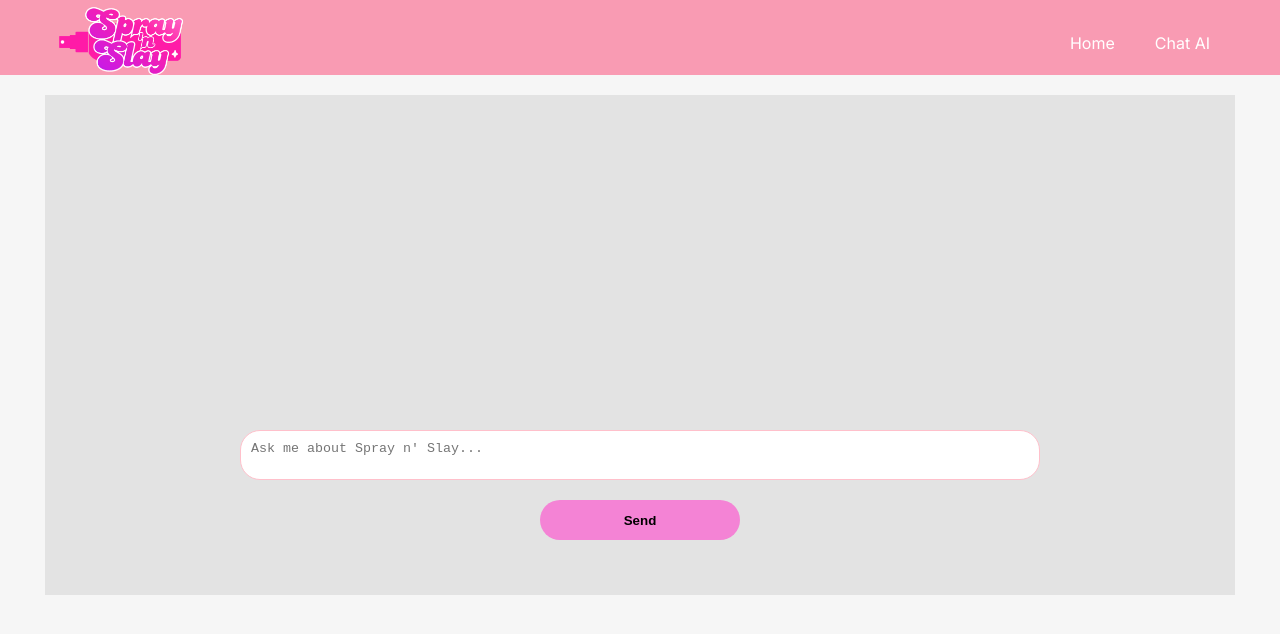
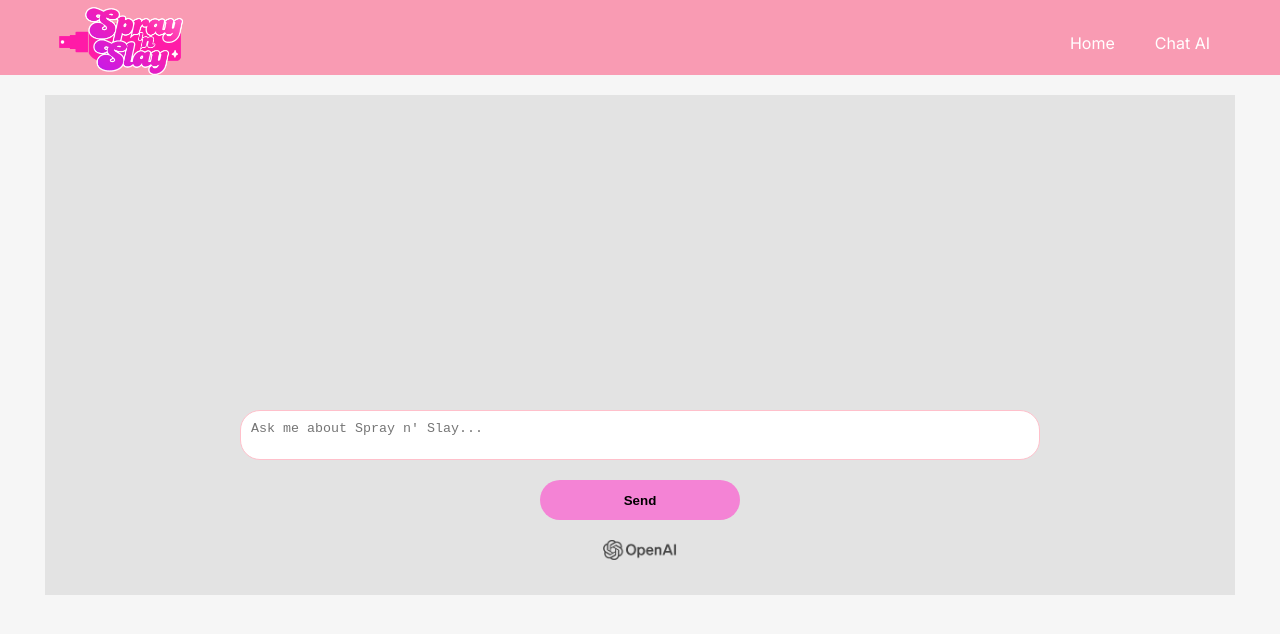
Before and after one commit to devhrvx/salinas-codes, a plain HTML site: page spray-slay/chat.html in a window 1280 px wide. Drawn offline with Linux system fonts and the light colour scheme.

Commit message:
Change bot rule and added OpenAI logo

```diff
--- a/spray-slay/chat.css
+++ b/spray-slay/chat.css
@@ -147,9 +147,21 @@ nav ul li a:active{
     font-weight: 700;
     border-radius: 20px;
     transition: .3s ease;
+    margin-bottom: 20px;
 }
 
 #send-btn:hover {
     background-color: #b9268d;
     color: white;
 }
+
+#openai {
+    width: 100px;
+    height: 20px;
+    background-image: url('res/OpenAI_Logo.png');
+    background-position: center;
+    background-size: contain;
+    background-repeat: no-repeat;
+    cursor: pointer;
+    opacity: .7;
+}
--- a/spray-slay/chat.html
+++ b/spray-slay/chat.html
@@ -25,6 +25,7 @@
         <div id="response-output"></div>
         <textarea name="user-input" id="user-input" rows="4" placeholder="Ask me about Spray n' Slay..."></textarea>
         <button id="send-btn" onclick="sendMessage()">Send</button>
+        <div id="openai" onclick="window.open('https://openai.com/', '_blank')"></div>
     </div>
 
     <script>
```
Also changed, not shown: api/chat.js (+6 -2 lines), spray-slay/res/OpenAI_Logo.png (added).
